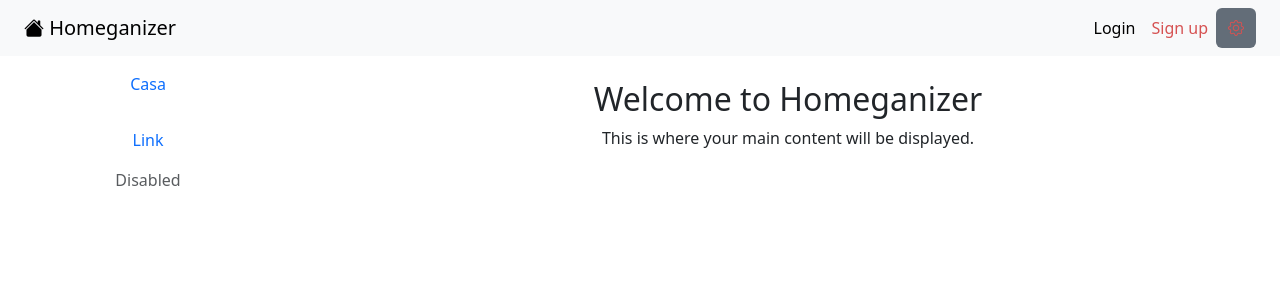
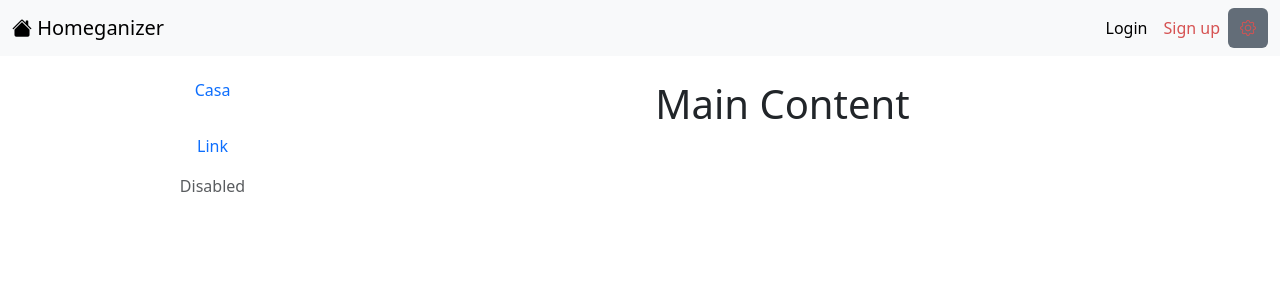
Before and after one commit to claudiogaudiano/Homeganize_frontend, a React (Create React App) app: page / in a window 1280 px wide. Shown: the top 300 px of the page. Built offline with nearby package versions, Linux system fonts and the light colour scheme.

Commit message:
Refactoring Routes

```diff
--- a/src/App.js
+++ b/src/App.js
@@ -1,11 +1,11 @@
 import './App.css';
 import React, { useEffect, useState } from 'react';  //useEffect e useState ancora non utilizzate
 import axios from 'axios';
-import Header from './components/Header';
-import Sidebar from './components/Sidebar';
-import MainContent from './components/MainContent';
 import { Routes, Route } from "react-router-dom";
-import { Home } from "./pagine/Home";
+import Sidebar from "./components/Sidebar";
+import MainContent from "./components/MainContent";
+import Header from "./components/Header" //Importa l'header
+import { BrowserRouter as Router } from "react-router-dom"; //libreria per il routing in react
 import { Settings } from "./pagine/Settings";
 import { Login } from "./pagine/Login";
 import { SignUp } from "./pagine/SignUp";
@@ -52,15 +52,34 @@ function App() {
   }*/
 
   return (
-    <div>
+
+    <div >
+      <div class="container text-center">
+        <div class="row fixed-top"><Header />
+        </div>
+
+        <div class="row"> {/* paddingTop permette il render sotto all'header */}
+          <div class="col-3 d-none d-sm-block" style={{ paddingTop: '70px' }}>
+            <Sidebar />
+          </div>
+
+          <div class="col" style={{ paddingTop: '56px' }}>
+            <Router>
+              <main className="main-content p-4"> {/* main is useful for SEO*/}
                 <Routes>
-        <Route path="/" element={<Home />} />
+                  <Route path="/" element={<MainContent />} />
                   <Route path="/Settings" element={<Settings />} />
                   <Route path="/Login" element={<Login />} />
                   <Route path="/SignUp" element={<SignUp />} />
                   <Route path="/Tasks" element={<Tasks />} />
                   <Route path="*" element={<Page404 />} />
                 </Routes>
+              </main>
+            </Router>
+          </div>
+        </div>
+
+      </div>
     </div>
   );
 }
--- a/src/components/Header.jsx
+++ b/src/components/Header.jsx
@@ -1,12 +1,13 @@
 import 'bootstrap/dist/css/bootstrap.min.css';
 import "./Header.css";
-import Sidebar from "./Sidebar"
+import Sidebar from "./Sidebar";
+import Navbar from "./Navbar";
 
 
 function Header() {
   return (
     <nav class="navbar bg-body-tertiary"> {/* fixed-top fa rimanere la nav in cima,  */}
-      <div class="container-fluid">
+       {/*nel momento in cui sposto l'attributo nel nav si rompetutto */}
 
         {/*Offcanvas*/}
         <div class="d-block d-sm-none">
@@ -57,7 +58,7 @@ function Header() {
           </li>
         </ul>
         </nav>
-      </div>
+
     </nav>
   );
 }
--- a/src/components/MainContent.js
+++ /dev/null
@@ -1,14 +0,0 @@
-import React from 'react';
-import 'bootstrap/dist/css/bootstrap.min.css';
-
-function MainContent() {
-  return (
-    <main className="main-content p-4">
-      <h2>Welcome to Homeganizer</h2>
-      <p>This is where your main content will be displayed.</p>
-      <div></div>
-    </main>
-  );
-}
-
-export default MainContent;
--- /dev/null
+++ b/src/components/MainContent.jsx
@@ -0,0 +1,10 @@
+import React from 'react';
+import 'bootstrap/dist/css/bootstrap.min.css';
+
+function MainContent() {
+  return (
+    <h1>Main Content</h1>
+  );
+}
+
+export default MainContent;
--- /dev/null
+++ b/src/components/Navbar.jsx
@@ -0,0 +1,13 @@
+import 'bootstrap/dist/css/bootstrap.min.css';
+import "./Middle.css"
+import "./Sidebar"
+
+
+function Navbar() {
+  return (
+    <>
+    </>
+  );
+}
+
+export default Navbar;
--- a/src/index.js
+++ b/src/index.js
@@ -20,17 +20,16 @@ import ReactDOM from 'react-dom';
 import './index.css';
 import App from './App';
 import 'bootstrap/dist/css/bootstrap.min.css'; //per bootstrap
-import 'bootstrap-icons/font/bootstrap-icons.css'; //per le icone di bootstrap
-import {render} from "react-dom";
+import 'bootstrap-icons/font/bootstrap-icons.css'; //per le icone di bootstra
 import 'bootstrap/dist/js/bootstrap.bundle.min'; //per funzionalità interattive di Bootstrap
-
-import {BrowserRouter as Router} from "react-router-dom"; //libreria per il routing in react
 
 
 
-render(
-  <Router>
-    <App />
-  </Router>,
-  document.getElementById('root')
+
+
+const root = ReactDOM.createRoot(document.getElementById('root'));
+root.render(
+  <React.StrictMode>
+      <App />
+  </React.StrictMode>
 );
--- a/src/pagine/Home.js
+++ /dev/null
@@ -1,29 +0,0 @@
-import { link } from "react-router-dom"; //Routing
-import React from "react";
-import Header from "../components/Header" //Importa l'header
-import 'bootstrap/dist/css/bootstrap.min.css';//funzioni di bootstrap
-import Sidebar from "../components/Sidebar";
-import MainContent from "../components/MainContent";
-import NewHeader from "../components/NewHeader";
-
-export function Home() {
-    return (
-        <div >
-
-            <div class="container text-center">
-                <div class="row fixed-top"><Header />
-
-                    <div class="row">
-                        <div class="col-3 d-none d-sm-block mt-2">
-                            <Sidebar />
-                        </div>
-
-                        <div class="col">
-                            <MainContent />
-                        </div>
-                    </div>
-                </div>
-            </div>
-        </div>
-    );
-}
```
Also changed, not shown: src/components/Sidebar.jsx (renamed from src/components/Sidebar.js). Lines whose indentation alone changed are shown as unchanged.
